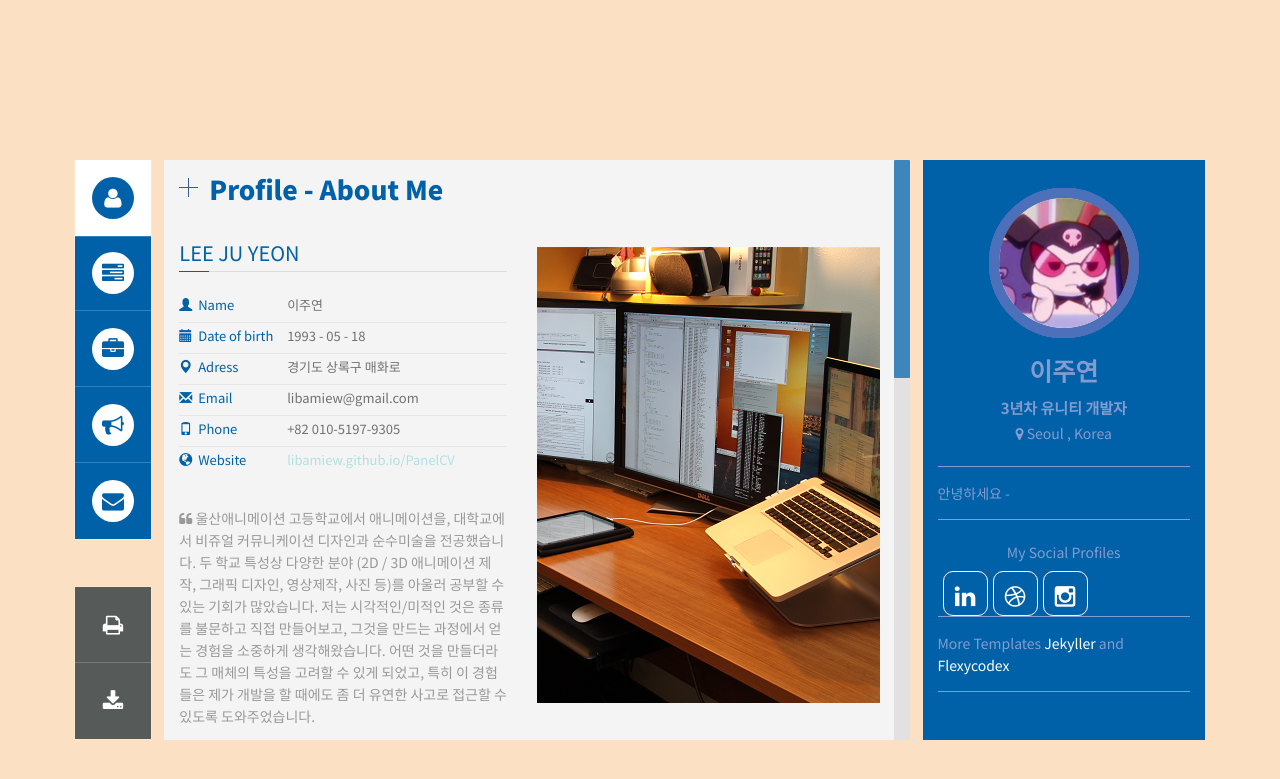
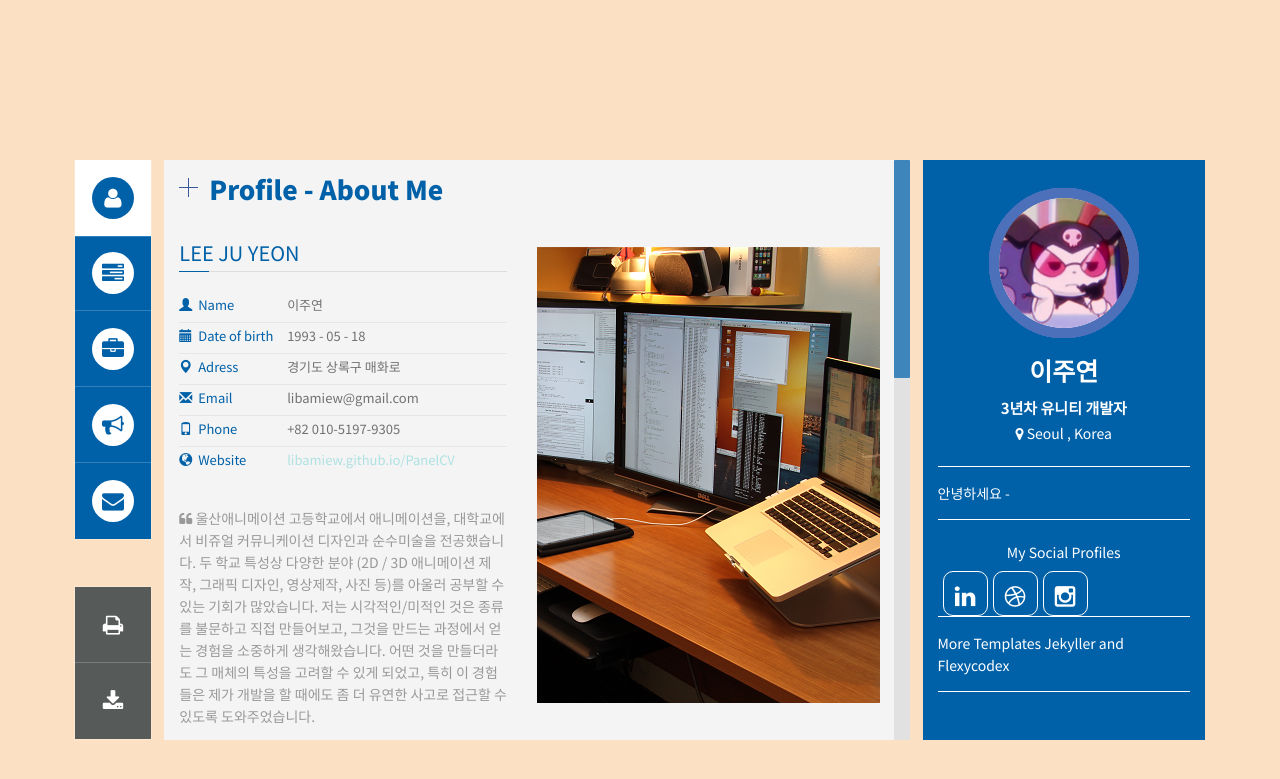
Before and after one commit to libamiew/PanelCV, a Jekyll site: the page built from index.html, in a window 1280 px wide. Shown: the top 779 px of the page. Built offline with Jekyll 4.4.1, drawn with Linux system fonts in a browser that asks for light colours; some web fonts are replaced.

Commit message:
Update DarkBlue.css

```diff
--- a/assets/css/colors/DarkBlue.css
+++ b/assets/css/colors/DarkBlue.css
@@ -189,20 +189,20 @@
     border: 10px solid #4c70ba;
 }
 .widget-profil  h1 {
-    color:#839ccf;
+    color:#ffffff;
 }
 .widget-profil  h4 {
-    color:#839ccf;
+    color:#ffffff;
 }
 .widget-profil  h6 {
-    color:#839ccf;
+    color:#ffffff;
 }
 .widget-profil  p {
-    color:#839ccf !important;
+    color:#ffffff !important;
 }
 .widget-profil #profile_desc {
-    border-bottom: 1px solid #839ccf;
-    border-top: 1px solid #839ccf;
+    border-bottom: 1px solid #ffffff;
+    border-top: 1px solid #ffffff;
 }
 #profile_social a:hover {
     color : #0061a8;
```
